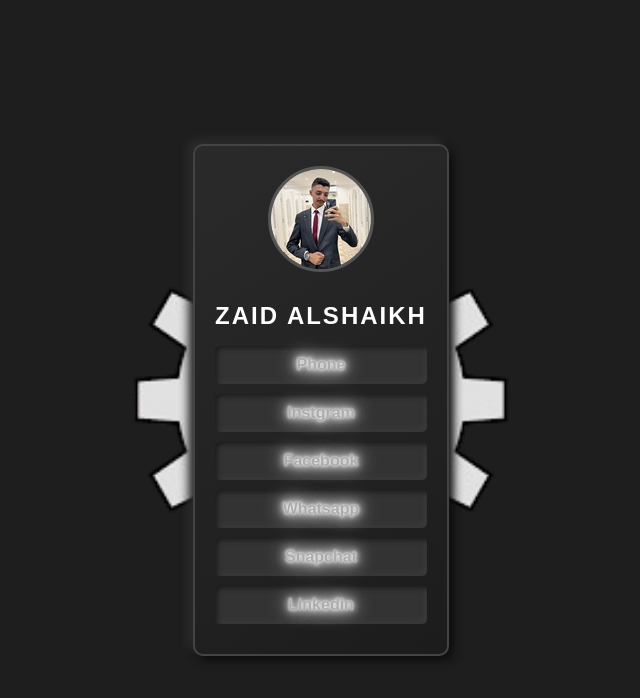
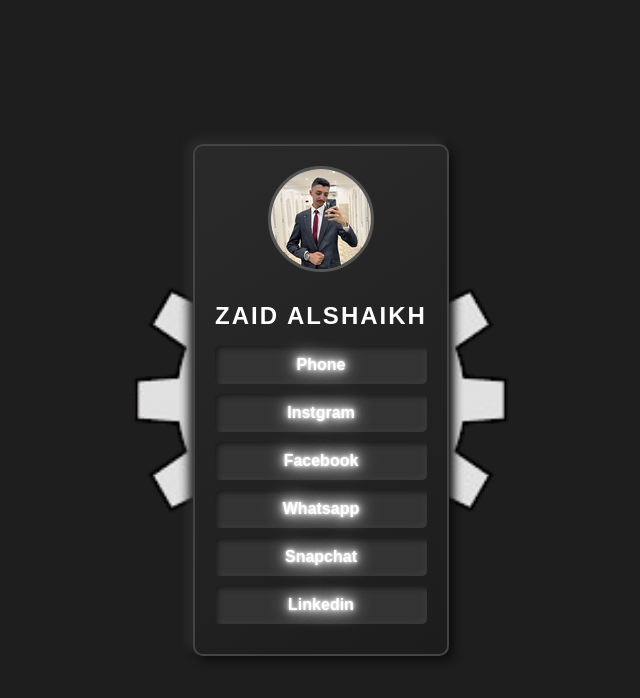
Before and after one commit to zaidalshaikh/Profile, a plain HTML site: page index.html in a window 1280 px wide. Shown: the whole page, without its empty margins (319-959 px from the left). Drawn offline with Linux system fonts and the light colour scheme.

Commit message:
Update index.html

```diff
--- a/index.html
+++ b/index.html
@@ -62,7 +62,7 @@
         #links a {
     display: block;
     background: #333; /* Background color of the link */
-    color: #ACACAC; /* Default text color */
+    color: #FFFFFF; /* Default text color */
     padding: 10px;
     margin: 10px 0;
     border-radius: 5px;
```
